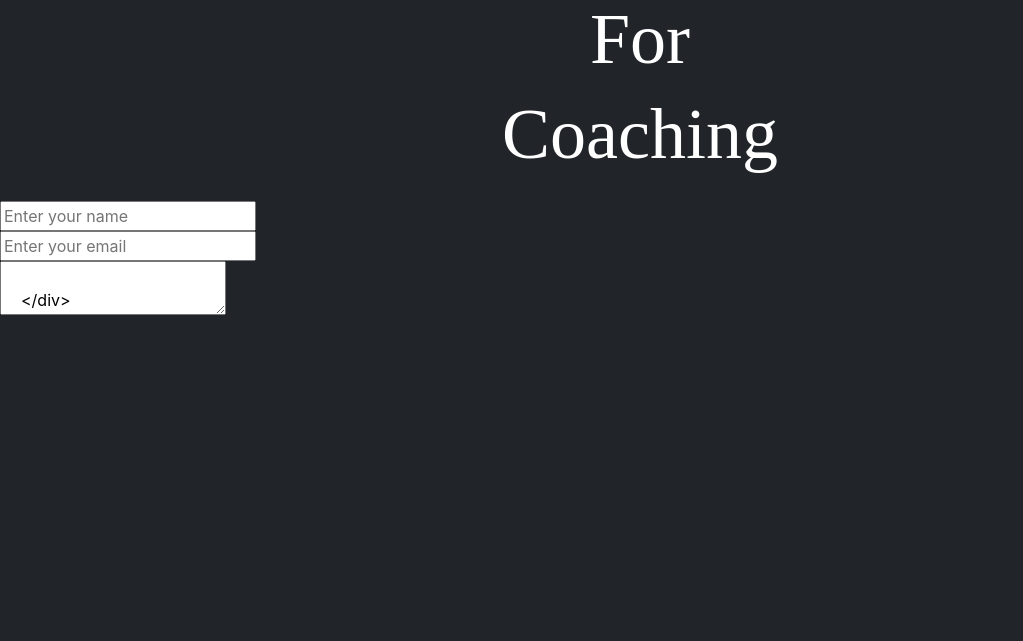
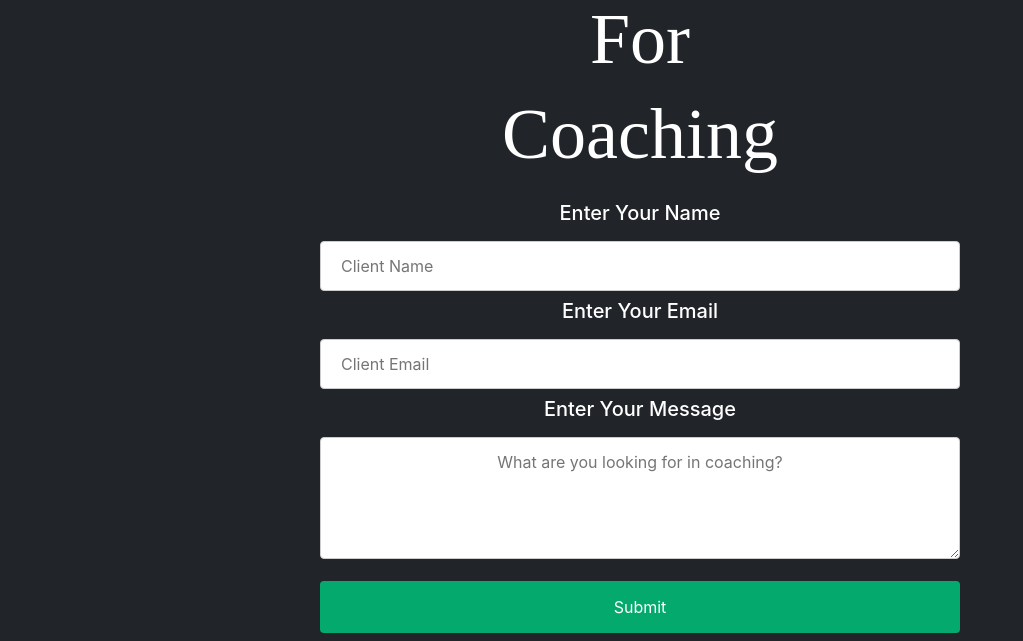
Before and after one commit to washingtonpanganai/Muscle-Freaks, a Flask app: page /coaching in a window 1280 px wide. Shown: the part 204-845 px from the top of the page, without its empty margins (0-1023 px from the left). Before the commit the page ends 519 px from the top, so only its background shows below. Run offline with Flask 3, Linux system fonts and the light colour scheme.

Commit message:
Added boxes for name, email and message on coaching

```diff
--- a/static/style.css
+++ b/static/style.css
@@ -223,4 +223,31 @@
 
 .coaching-background {
   background-color: #212529;
+}
+
+.coaching-form {
+  text-align: center;
+}
+
+.coachingClientNameHeader {
+  color: white;
+}
+
+.coachingClientEmailHeader {
+  color: white;
+}
+
+.coachingClientMessageHeader {
+  color: white;
+}
+
+.ClientMessageClass {
+  text-align: center;
+  width: 50%;
+  padding: 12px 20px;
+  margin: 8px 0;
+  display: inline-block;
+  border: 1px solid #ccc;
+  border-radius: 4px;
+  box-sizing: border-box;
 }/*# sourceMappingURL=style.css.map */
--- a/static/style.scss
+++ b/static/style.scss
@@ -261,6 +261,33 @@
   background-color: #212529;
 }
 
+.coaching-form {
+  text-align: center;
+}
+
+.coachingClientNameHeader {
+  color: white;
+}
+
+.coachingClientEmailHeader {
+  color: white;
+}
+
+.coachingClientMessageHeader {
+  color: white;
+}
+
+.ClientMessageClass {
+  text-align: center;
+  width: 50%;
+  padding: 12px 20px;
+  margin: 8px 0;
+  display: inline-block;
+  border: 1px solid #ccc;
+  border-radius: 4px;
+  box-sizing: border-box;
+}
+
 // .navbar h1 {
 //   margin: 0;
 //   padding: 0;
--- a/templates/coaching.html
+++ b/templates/coaching.html
@@ -10,7 +10,7 @@
   <h1 class="display-3 fw-bold">Coaching</h1>
 </div>
 
-<form>
+<!-- <form class="coaching-form">
         <input name="name" placeholder="Enter your name">
     </div>
     <div class="coaching-form">
@@ -20,6 +20,18 @@
         <textarea name="message" placeholder="Enter your message">
     </div>
     <button type="submit" class="btn btn-dark coaching-submit">Submit</button>
+</form> -->
+
+<form class="coaching-form">
+  <h5 class="coachingClientNameHeader">Enter Your Name</h5>
+  <input type="text" name="client_name" placeholder="Client Name" class="ClientNameClass">
+
+  <h5 class="coachingClientEmailHeader">Enter Your Email</h5>
+  <input type="text" name="client_email" placeholder="Client Email" class="ClientEmailClass">
+
+  <h5 class="coachingClientMessageHeader">Enter Your Message</h5>
+  <textarea name ="client_message" rows="4" cols="50" placeholder="What are you looking for in coaching?" class="ClientMessageClass"></textarea>
+  <input type="submit" value="Submit">
 </form>
 
 {% endblock %}
```
Also changed, not shown: 1 other file.
